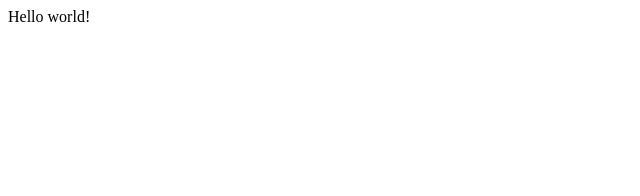
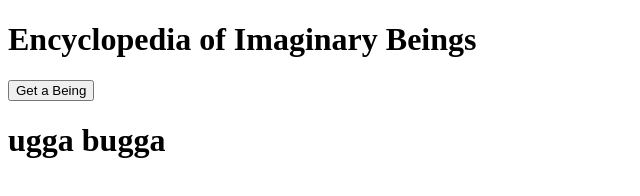
Before and after one commit to ruanha/encyclopedia-of-imaginary-beings, a Gatsby site: page / in a window 1280 px wide. Shown: the whole page, without its empty margins (0-640 px from the left). Built offline with nearby package versions, Linux system fonts and the light colour scheme; Gatsby itself is replaced by a stand-in of ours.

Commit message:
button for random being

```diff
--- /dev/null
+++ b/src/components/being.js
@@ -0,0 +1,9 @@
+import React from "react"
+
+export default function Being(props) {
+  return (
+    <div>
+      <h1>{ props.being.name }</h1>
+    </div>
+  )
+}
--- /dev/null
+++ b/src/components/header.js
@@ -0,0 +1,7 @@
+import React from "react"
+
+export default function Header() {
+	return (
+		<h1>Encyclopedia of Imaginary Beings</h1>
+	)
+}
--- a/src/pages/index.js
+++ b/src/pages/index.js
@@ -1,5 +1,26 @@
-import React from "react"
+import React, { useState } from "react"
+import Header from "../components/header"
+import Being from "../components/being"
+
+
+function getRandomInt(max) {
+  return Math.floor(Math.random() * Math.floor(max));
+}
+
+var imaginaryBeings = [
+  {'name': 'ugga bugga'},
+  {'name': 'agga bagga'}
+]
+
+var selectedBeing = 0
 
 export default function Home() {
-  return <div>Hello world!</div>
+  const [selectedBeing, setSelectedBeing] = useState(getRandomInt(2))
+  return (
+	  <div>
+	  	<Header />
+      <button onClick={() => setSelectedBeing(getRandomInt(2))}>Get a Being</button>
+      <Being being={imaginaryBeings[selectedBeing]}/>
+	  </div>
+  )
 }
```
Also changed, not shown: 4 other files.
